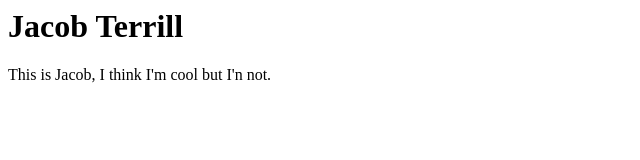
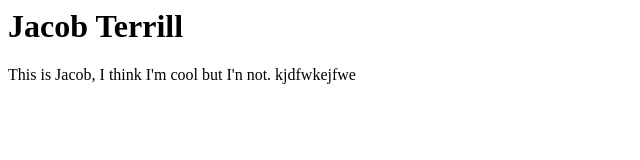
Before and after one commit to jnterrill/jnterrill-github.io, a plain HTML site: page index.html in a window 1280 px wide. Shown: the full height of the page, 0-640 px from the left. Drawn offline with Linux system fonts and the light colour scheme.

Commit message:
this is new

```diff
--- a/index.html
+++ b/index.html
@@ -1,2 +1,3 @@
 <h1>Jacob Terrill</h1>
 <p>This is Jacob, I think I'm cool but I'n not.
+kjdfwkejfwe
```
